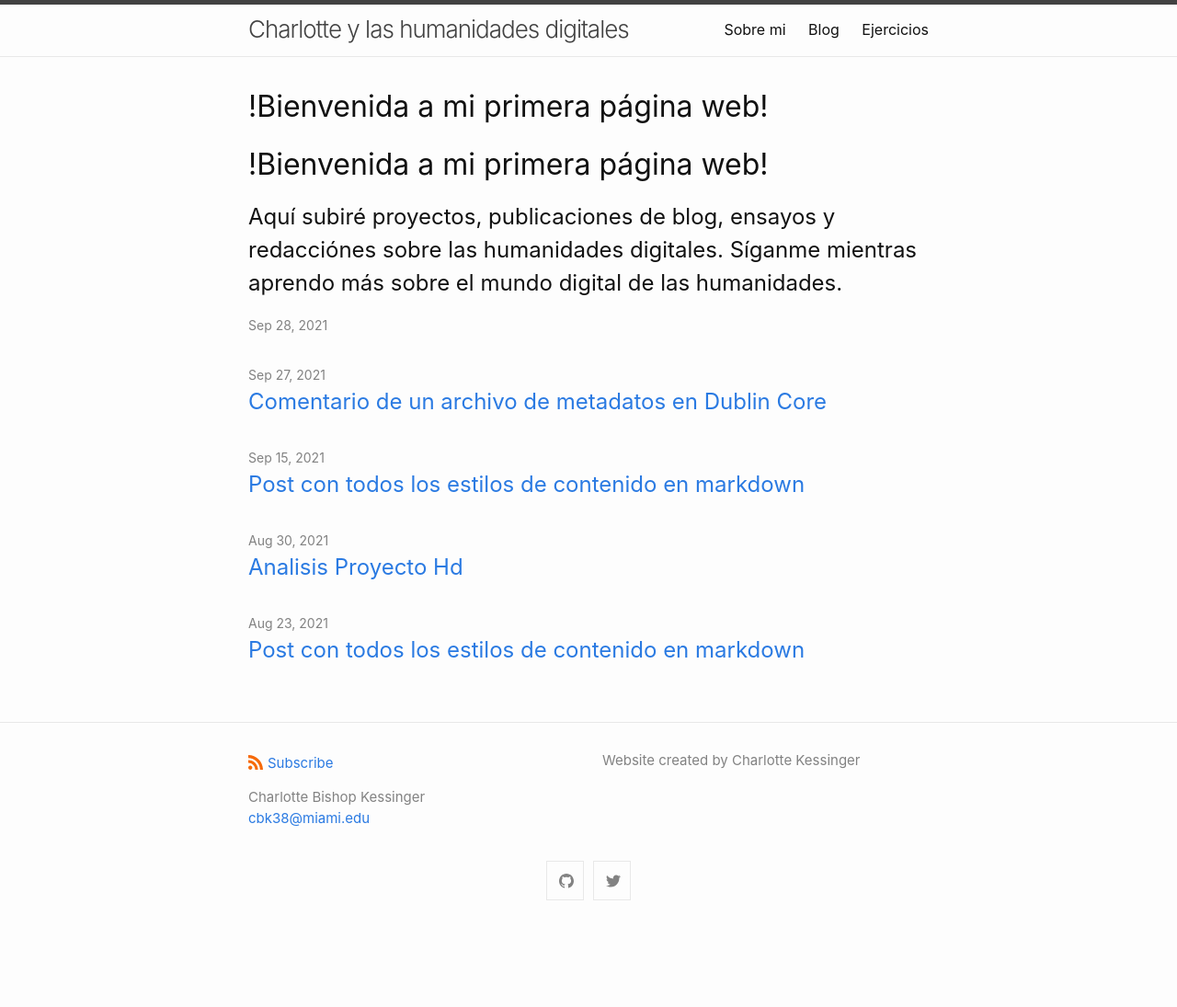
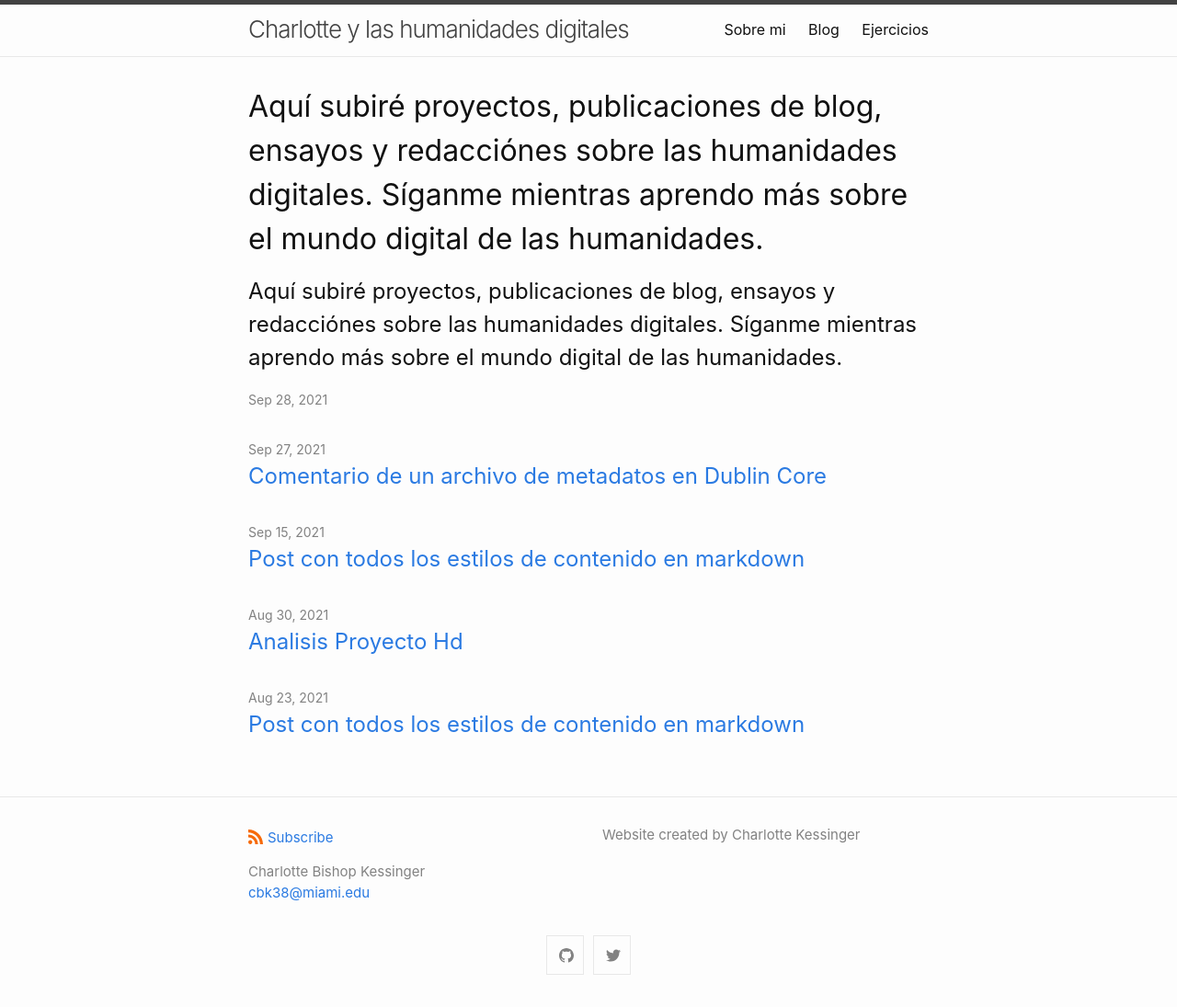
Before and after one commit to charkessinger/charkessinger.github.io, a Jekyll site: the page built from index.md, in a window 1280 px wide. Shown: the whole page at 92% size. Built offline with Jekyll 4.4.1, drawn with Linux system fonts in a browser that asks for light colours; our own code applies the rules of GitHub Pages for plain Markdown files; before the commit the page ends 1014 px from its top, so only the background shows below that.

Commit message:
Update index.md

```diff
--- a/index.md
+++ b/index.md
@@ -7,6 +7,6 @@
 #
 layout: home
 ---
-# !Bienvenida a mi primera página web!
+
 
 ## Aquí subiré proyectos, publicaciones de blog, ensayos y redacciónes sobre las humanidades digitales. Síganme mientras aprendo más sobre el mundo digital de las humanidades.
```
